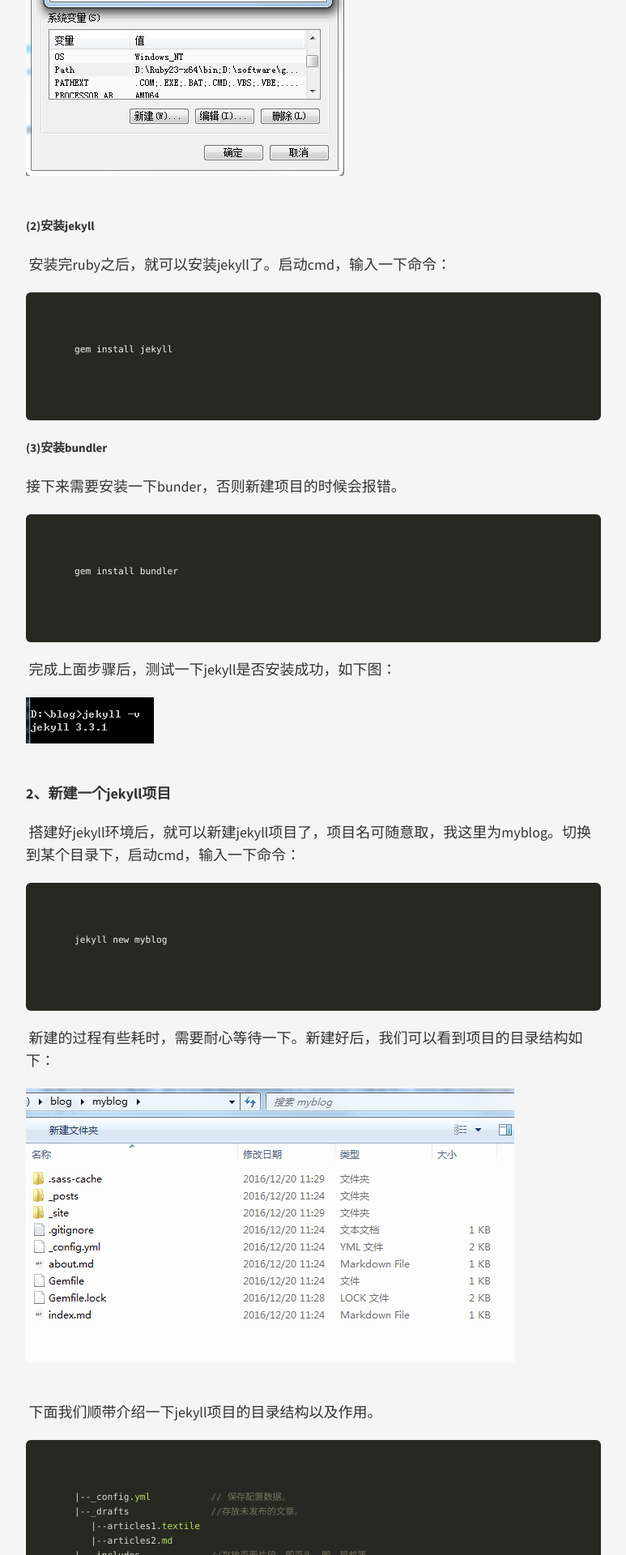
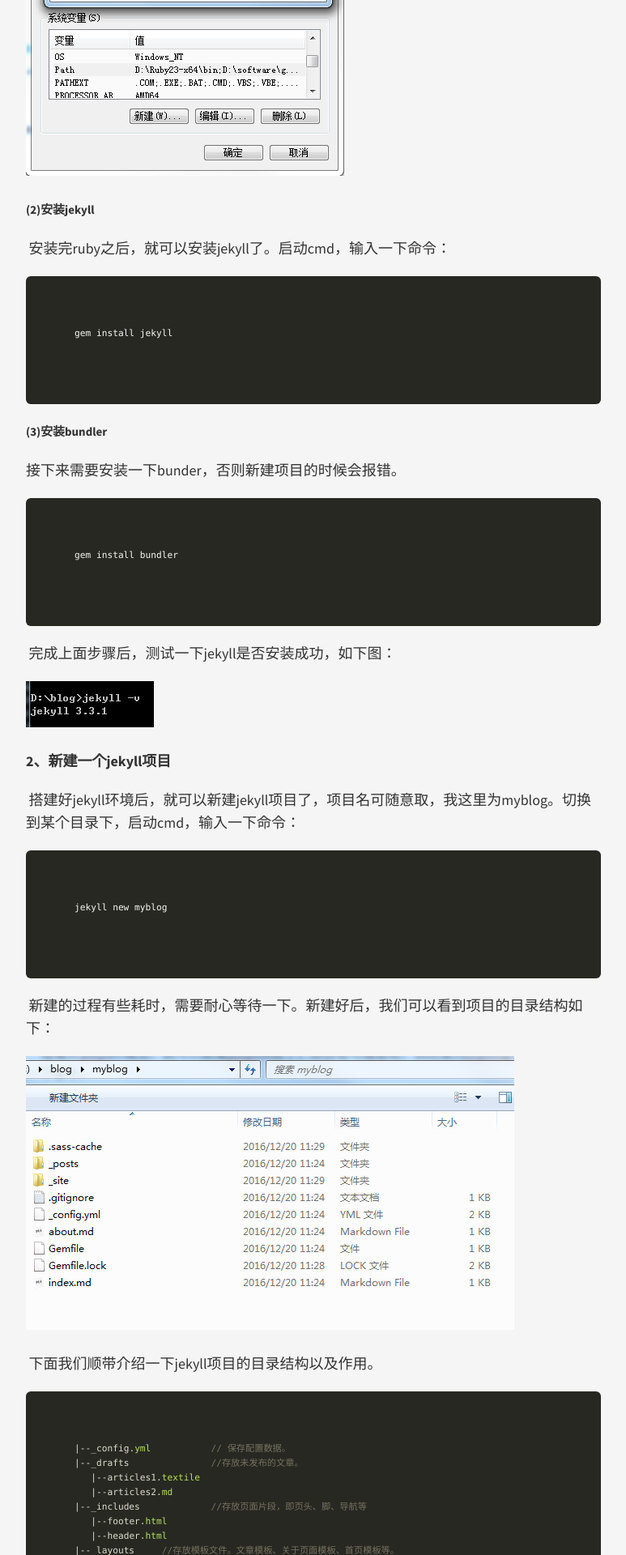
Before and after one commit to xiaoshi943/xiaoshi943.github.io, a Jekyll site: the page built from _posts/2016-12-20-github+jekyll+markdown.markdown, in a window 1280 px wide. Shown: the part 791-2711 px from the top of the page at 81% size, without its empty margins (253-1026 px from the left). Built offline with Jekyll 4.4.1, drawn with Linux system fonts in a browser that asks for light colours; nearby versions of some CDN libraries.

Commit message:
修改图片样式

```diff
--- a/public/css/main.scss
+++ b/public/css/main.scss
@@ -53,6 +53,7 @@ img {
   height: auto;
   border: none;
   outline: none;
+  margin: auto 0;
 }
 
 a {
```
